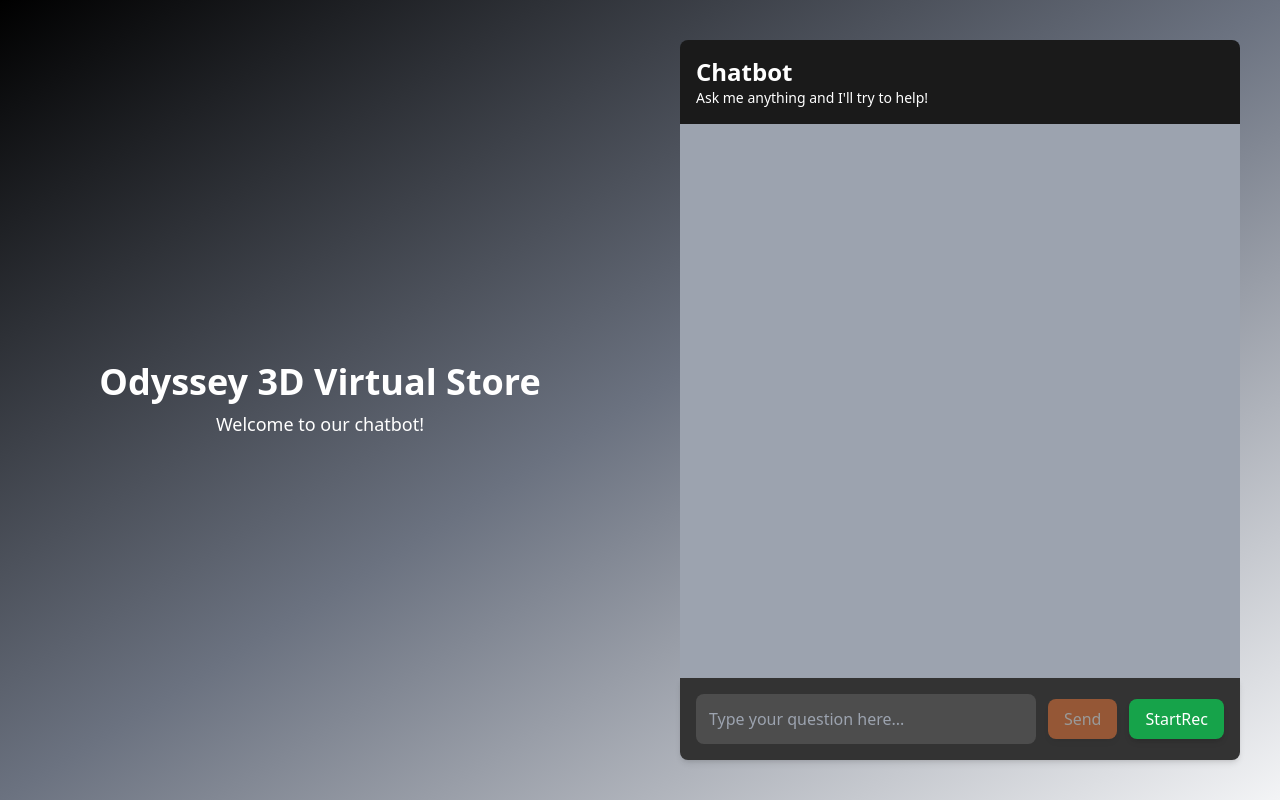
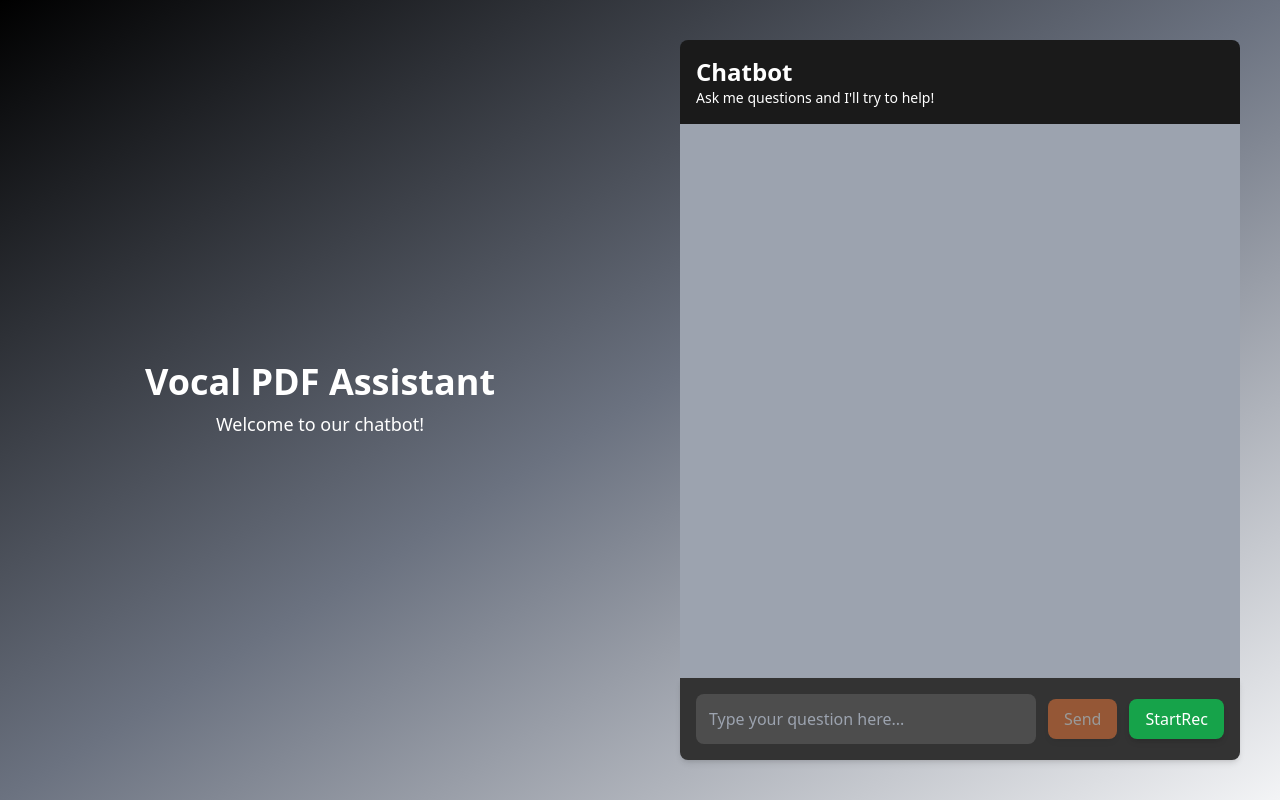
Before and after one commit to zohaibahmad12/Custom-Chatbot-Frontend-React, a React (Vite) app: page / in a window 1280 px wide. Built offline with nearby package versions, Linux system fonts and the light colour scheme.

Commit message:
Heading text changed

```diff
--- a/src/components/Chatbot.jsx
+++ b/src/components/Chatbot.jsx
@@ -53,7 +53,7 @@ const Chatbot = () => {
       <div className="h-full flex flex-col p-4">
         <header className="bg-gray-900 text-white p-4 rounded-t-lg">
           <h1 className="text-2xl font-bold">Chatbot</h1>
-          <p className="text-sm">Ask me anything and I'll try to help!</p>
+          <p className="text-sm">Ask me questions and I'll try to help!</p>
         </header>
         <MessageList
           messages={messages}
--- a/src/components/Introduction.jsx
+++ b/src/components/Introduction.jsx
@@ -2,7 +2,7 @@ const Introduction = () => {
   return (
     <div className="hidden lg:flex lg:w-1/2 p-6 items-center justify-center text-white">
       <div className="text-center">
-        <h1 className="text-4xl font-bold mb-2">Odyssey 3D Virtual Store</h1>
+        <h1 className="text-4xl font-bold mb-2">Vocal PDF Assistant</h1>
         <p className="text-lg">Welcome to our chatbot!</p>
       </div>
     </div>
```
